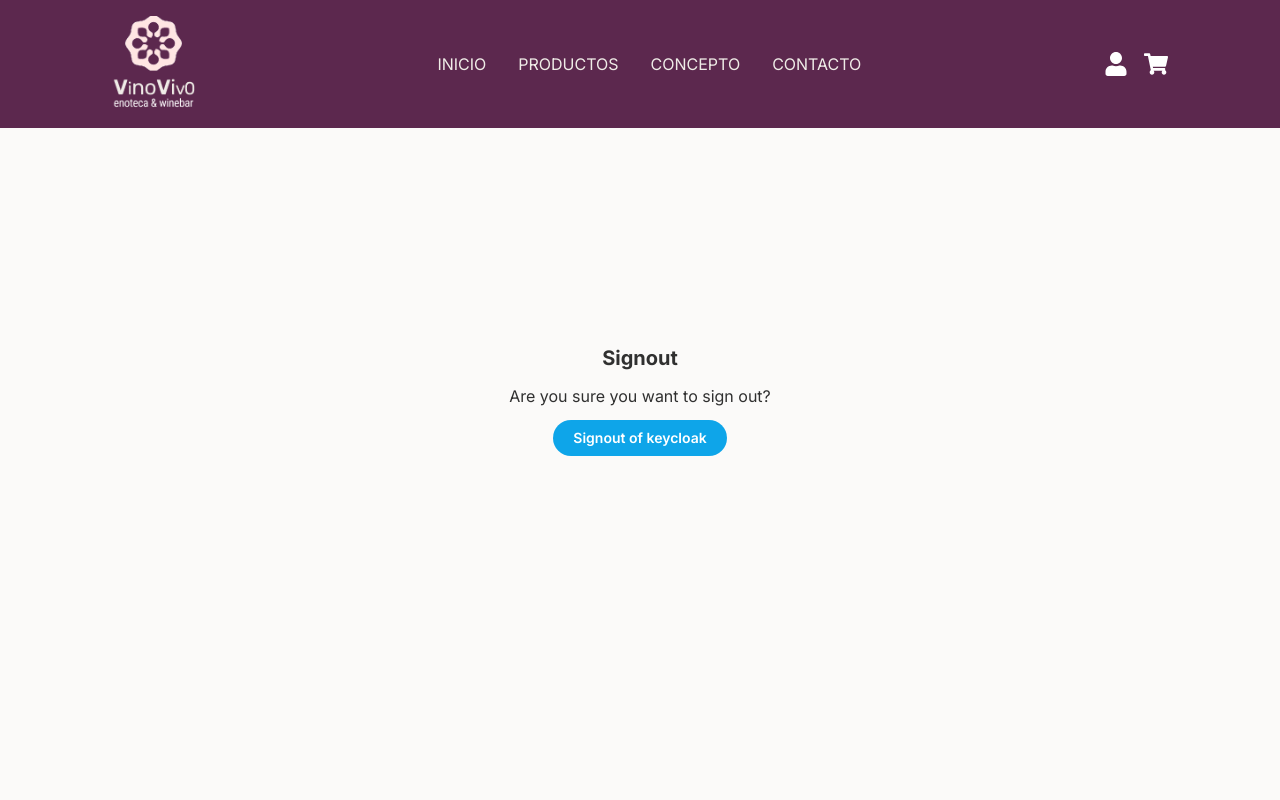
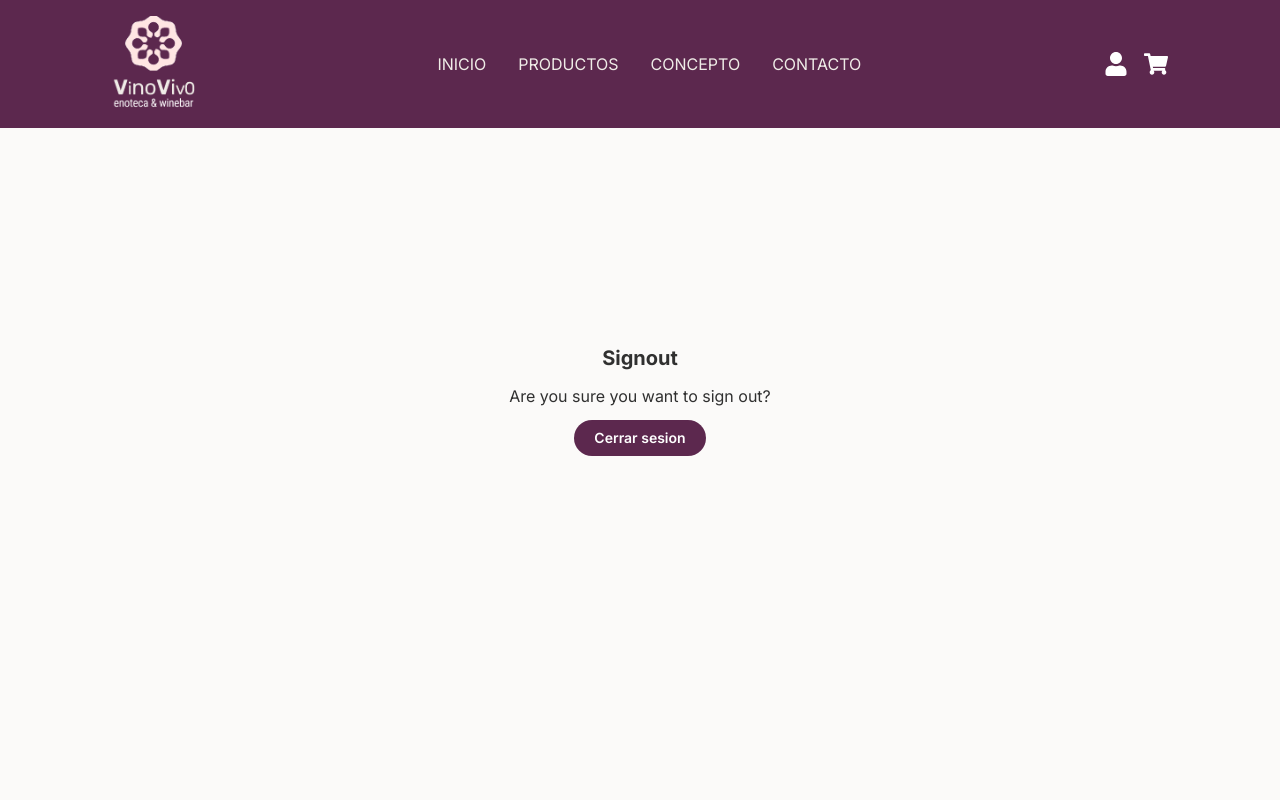
Before and after one commit to VinoVivo/VinoVivo-Frontend, a Next.js app in the folder vino-vivo/: page /auth/signout in a window 1280 px wide. Shown: the top 800 px of the page. Built offline with nearby package versions, Linux system fonts and the light colour scheme; no server answers; sample sign-in values are in the browser's storage.

Commit message:
cambio estilo btn de login y logout

```diff
--- a/vino-vivo/src/components/Login.tsx
+++ b/vino-vivo/src/components/Login.tsx
@@ -5,7 +5,7 @@ export default function Login() {
   return (
     <button
       onClick={() => signIn("keycloak")}
-      className="hover:bg-pink-800 px-5 py-2 text-sm leading-5 rounded-full font-semibold text-white bg-pink-400"
+      className="hover:bg-primary px-5 py-2 text-sm leading-5 rounded-full font-semibold text-white bg-violeta"
     >
       Iniciar sesion
     </button>
--- a/vino-vivo/src/components/Logout.tsx
+++ b/vino-vivo/src/components/Logout.tsx
@@ -5,9 +5,9 @@ export default function Logout() {
   return (
     <button
       onClick={() => federatedLogout()}
-      className="bg-sky-500 hover:bg-sky-700 px-5 py-2 text-sm leading-5 rounded-full font-semibold text-white"
+      className="hover:bg-primary px-5 py-2 text-sm leading-5 rounded-full font-semibold text-white bg-violeta"
     >
-      Signout of keycloak
+      Cerrar sesion
     </button>
   );
 }
```
